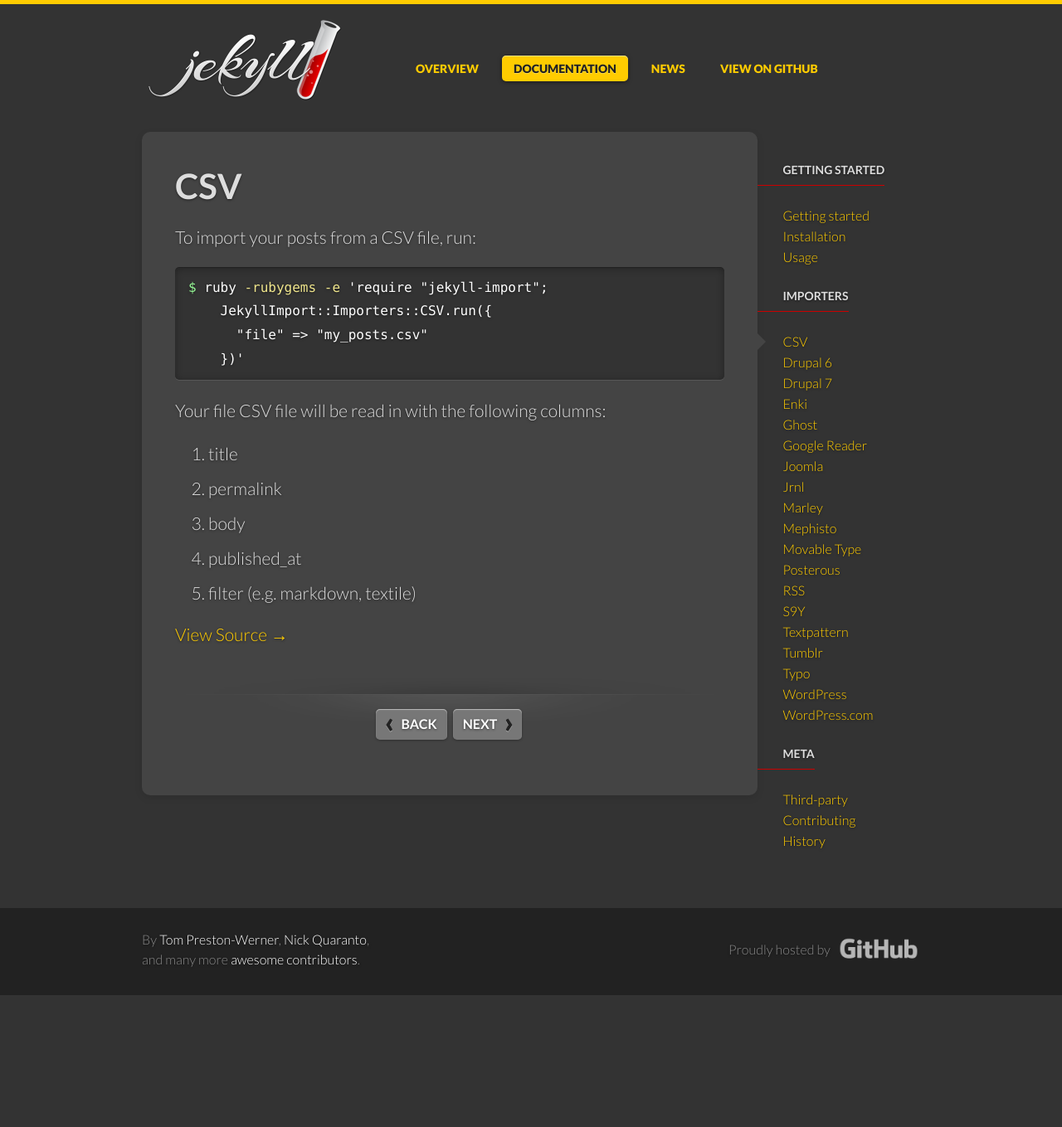
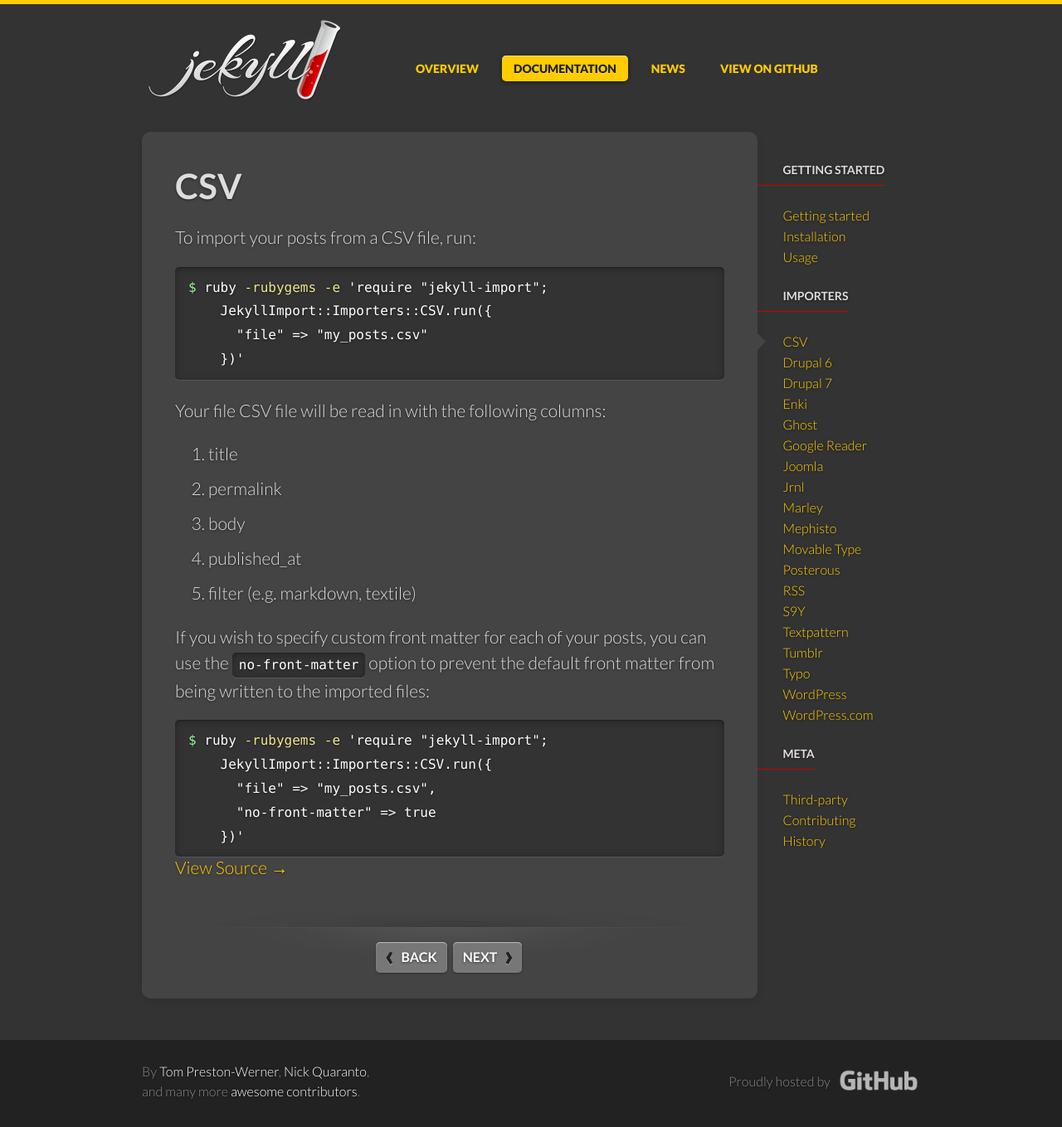
Before and after one commit to jekyll/jekyll-import, a Jekyll site: the page built from site/docs/csv.md, in a window 1280 px wide. Shown: the whole page at 83% size. Built offline with Jekyll 4.4.1, drawn with Linux system fonts in a browser that asks for light colours; some web fonts are replaced; before the commit the page ends 1200 px from its top, so only the background shows below that.

Commit message:
Document the new `no-front-matter` option

```diff
--- a/site/docs/csv.md
+++ b/site/docs/csv.md
@@ -23,3 +23,15 @@
 3. body
 4. published_at
 5. filter (e.g. markdown, textile)
+
+If you wish to specify custom front matter for each of your posts, you
+can use the `no-front-matter` option to prevent the default front matter
+from being written to the imported files:
+
+{% highlight bash %}
+$ ruby -rubygems -e 'require "jekyll-import";
+    JekyllImport::Importers::CSV.run({
+      "file" => "my_posts.csv",
+      "no-front-matter" => true
+    })'
+{% endhighlight %}
```
